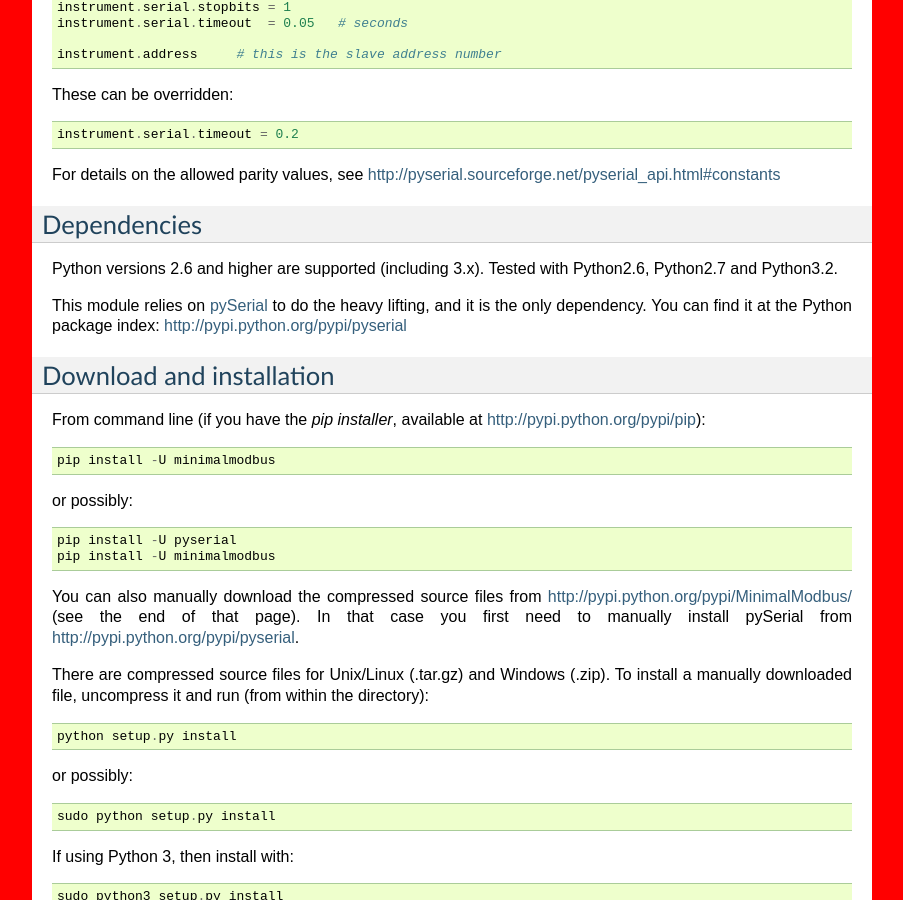
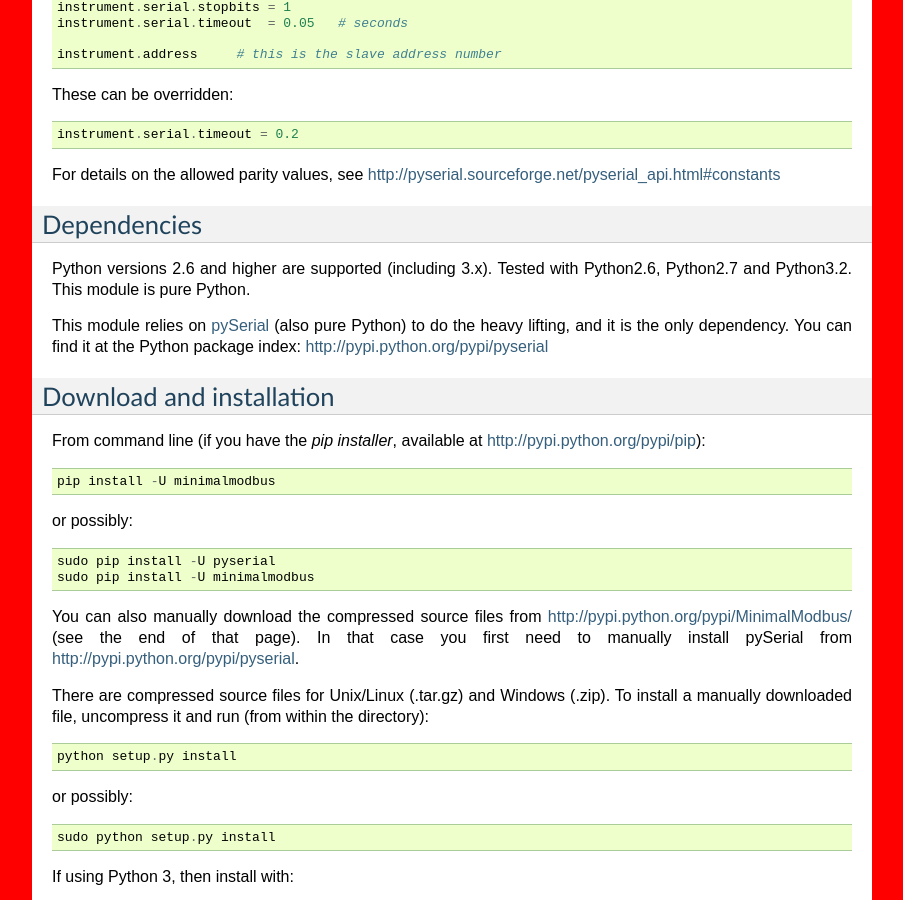
Before and after one commit to pyhys/minimalmodbus, a Sphinx documentation site: the page built from doc/index.rst, in a window 1280 px wide and 900 px high, scrolled down 2725 px. Shown: the whole window, without its empty margins (198-1101 px from the left). Built offline with Sphinx 7.4.7, drawn with Linux system fonts in a browser that asks for light colours; pages that are not in the unit, such as notebooks, are missing from menus; some of the changed text lies outside the part shown.

Commit message:
Changed setup.py to smoothen installation

```diff
--- a/CHANGES.txt
+++ b/CHANGES.txt
@@ -1,3 +1,9 @@
+
+Release 0.3.2 (2012-01-25)
+--------------------------
+* Fine-tuned setup.py for smoother installation.
+* Improved documentation.
+
 Release 0.3.1 (2012-01-24)
 --------------------------
 * Improved requirements handling in setup.py
--- a/README.txt
+++ b/README.txt
@@ -127,9 +127,9 @@
 
 Dependencies
 ------------
-Python versions 2.6 and higher are supported (including 3.x). Tested with Python2.6, Python2.7 and Python3.2.
+Python versions 2.6 and higher are supported (including 3.x). Tested with Python2.6, Python2.7 and Python3.2. This module is pure Python.
 
-This module relies on `pySerial <http://pyserial.sourceforge.net/>`_ to do the heavy lifting, and it is the only dependency. You can find it at the Python package index: http://pypi.python.org/pypi/pyserial
+This module relies on `pySerial <http://pyserial.sourceforge.net/>`_ (also pure Python) to do the heavy lifting, and it is the only dependency. You can find it at the Python package index: http://pypi.python.org/pypi/pyserial
 
 
 Download and installation
@@ -140,8 +140,8 @@
 
 or possibly::
 
-   pip install -U pyserial
-   pip install -U minimalmodbus
+   sudo pip install -U pyserial
+   sudo pip install -U minimalmodbus
 
 You can also manually download the compressed source files from http://pypi.python.org/pypi/MinimalModbus/ (see the end of that page). In that case you first need to manually install pySerial from http://pypi.python.org/pypi/pyserial.
 
--- a/minimalmodbus.py
+++ b/minimalmodbus.py
@@ -30,7 +30,7 @@
 __email__   = "pyhys@users.sourceforge.net"
 __license__ = "Apache License, Version 2.0"
 
-__version__   = "0.3.1"
+__version__   = "0.3.2"
 __status__    = "Alpha"
 __revision__  = "$Rev$"
 __date__      = "$Date$"
--- a/setup.py
+++ b/setup.py
@@ -1,13 +1,13 @@
 #!/usr/bin/env python
 
 from distutils.core import setup
-import minimalmodbus
+# Do not import other modules here, as it will mess up the installation in clients.
 
 with open('README.txt') as file:
     long_description = file.read()
 
 setup(name='MinimalModbus',
-    version = minimalmodbus.__version__,
+    version = '0.3.2',
     description = 'Easy-to-use Modbus RTU implementation for Python',
     long_description = long_description,
     keywords = 'modbus serial RTU',
```
Also changed, not shown: doc/develop.rst (+6 -6 lines).
